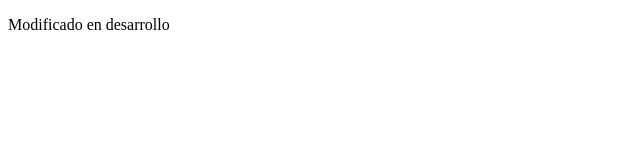
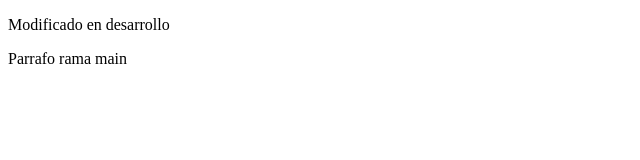
Before and after one commit to aleaguilarc4/GITejercicio, a plain HTML site: page index.html in a window 1280 px wide. Shown: the whole page, without its empty margins (0-640 px from the left). Drawn offline with Linux system fonts and the light colour scheme.

Commit message:
Add paragraph

```diff
--- a/index.html
+++ b/index.html
@@ -7,5 +7,6 @@
   </head>
   <body>
     <p>Modificado en desarrollo</p>
+    <p>Parrafo rama main</p>
   </body>
 </html>
```
